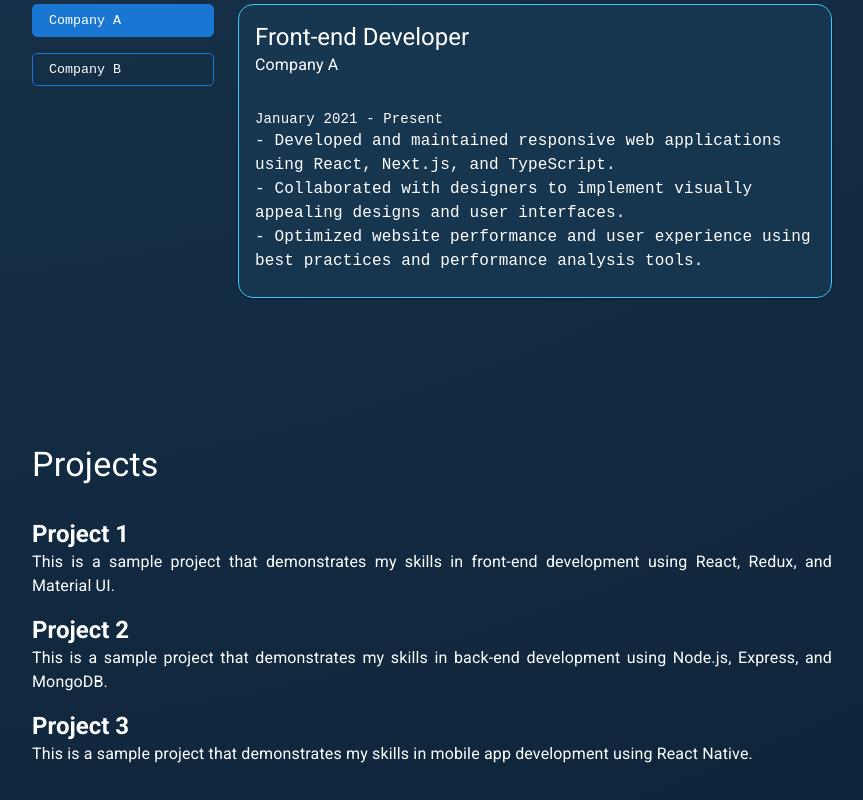
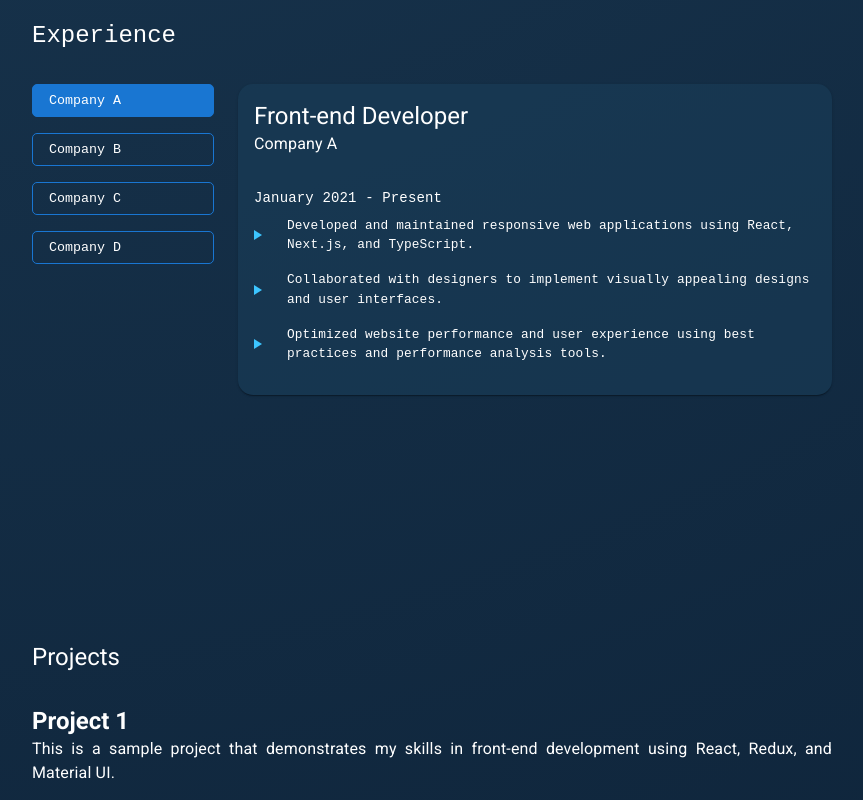
Before and after one commit to michinoins/portfolio, a Next.js app: page / in a window 1280 px wide. Shown: the part 1460-2260 px from the top of the page, without its empty margins (184-1047 px from the left). Built offline with nearby package versions, Linux system fonts and the light colour scheme.

Commit message:
fix: char size

```diff
--- a/pages/components/AboutSection.tsx
+++ b/pages/components/AboutSection.tsx
@@ -21,7 +21,7 @@ const Section = styled.section`
   align-items: center;
   padding: 3rem 0;
   opacity: ${({ isVisible }) => (isVisible ? 1 : 0)};
-  transition: opacity 2s ease-in-out;
+  transition: opacity 1.7s ease-in-out;
   margin: 50px 0;
 `;
 
@@ -97,7 +97,7 @@ const AboutSection: React.FC<AboutSectionProps> = ({ id }) => {
   return (
     <Section id={id} ref={ref} isVisible={isVisible}>
       <Content>
-        <SectionTitle variant="h4">About Me</SectionTitle>
+        <SectionTitle variant="h5">About Me</SectionTitle>
         <Paragraph>
           Hello! My name is Mikiya, and I'm a FullStack developer with a passion
           for creating beautiful, responsive, and user-friendly websites. I have
--- a/pages/components/ArticleSection.tsx
+++ b/pages/components/ArticleSection.tsx
@@ -12,7 +12,7 @@ const Section = styled.section`
   flex-wrap: wrap;
   padding: 3rem 0;
   opacity: ${({ isVisible }) => (isVisible ? 1 : 0)};
-  transition: opacity 2s ease-in-out;
+  transition: opacity 1.7s ease-in-out;
 `;
 
 const Content = styled.div`
@@ -108,7 +108,7 @@ const ArticleSection: React.FC<ArticleSectionProps> = ({ id }) => {
   return (
     <Section id={id} ref={ref} isVisible={isVisible}>
       <Content>
-        <SectionTitle variant="h4">Articles & Blogs</SectionTitle>
+        <SectionTitle variant="h5">Articles & Blogs</SectionTitle>
         <CardContainer>
           {articles.map((article, index) => (
             <StyledCard key={index}>
--- a/pages/components/ExperienceSection.tsx
+++ b/pages/components/ExperienceSection.tsx
@@ -12,6 +12,16 @@ const fadeInAnimation = keyframes`
     opacity: 1;
   }
 `;
+const switchAnimation = keyframes`
+  0% {
+    opacity: 0;
+    transform: translateY(20px);
+  }
+  100% {
+    opacity: 1;
+    transform: translateY(0);
+  }
+`;
 
 const Section = styled.section`
   display: flex;
@@ -19,9 +29,8 @@ const Section = styled.section`
   align-items: center;
   padding: 3rem 0;
   opacity: ${({ isVisible }) => (isVisible ? 1 : 0)};
-  transition: opacity 2s ease-in-out;
-  margin: 50px 0;
-
+  transition: opacity 1.7s ease-in-out;
+  margin: 150px 0;
 `;
 
 const Content = styled.div`
@@ -60,11 +69,10 @@ const CompanyButton = styled.button`
 `;
 
 const AnimatedCardContent = styled(CardContent)`
-  animation: 1s ${fadeInAnimation};
+  animation: 1s ${switchAnimation};
 `;
 
 const CustomCard = styled(Card)`
-  border: 1px solid #3cc5ff;
   background-color: rgba(26, 64, 93, 0.5);
   border-radius: 15px;
 `;
@@ -78,6 +86,26 @@ const CustomCardHeader = styled(CardHeader)`
   }
 `;
 
+const JobDescription = styled(Typography)`
+  display: flex;
+  align-items: center;
+  color: #ffffff;
+  font-family: "Roboto Mono", monospace;
+  padding: 0.5rem 0;
+  font-size: 0.8rem;
+
+  &::before {
+    content: "";
+    display: inline-block;
+    width: 0;
+    height: 0;
+    border-top: 5px solid transparent;
+    border-bottom: 5px solid transparent;
+    border-left: 8px solid #3cc5ff;
+    margin-right: 25px;
+  }
+`;
+
 interface ExperienceSectionProps {
   id: string;
 }
@@ -86,6 +114,7 @@ const ExperienceSection: React.FC<ExperienceSectionProps> = ({ id }) => {
   const { ref, inView } = useInView({
     threshold: 0.1,
   });
+
   const [isVisible, setIsVisible] = useState(false);
 
   useEffect(() => {
@@ -116,13 +145,33 @@ const ExperienceSection: React.FC<ExperienceSectionProps> = ({ id }) => {
         "Collaborated with front-end developers to integrate APIs with user interfaces.",
       ],
     },
+    {
+      name: "Company C",
+      position: "Back-end Developer",
+      period: "April 2020 - December 2020",
+      description: [
+        "Developed and maintained server-side applications using Node.js, Express, and MongoDB.",
+        "Implemented RESTful APIs for various web applications.",
+        "Collaborated with front-end developers to integrate APIs with user interfaces.",
+      ],
+    },
+    {
+      name: "Company D",
+      position: "Back-end Developer",
+      period: "April 2020 - December 2020",
+      description: [
+        "Developed and maintained server-side applications using Node.js, Express, and MongoDB.",
+        "Implemented RESTful APIs for various web applications.",
+        "Collaborated with front-end developers to integrate APIs with user interfaces.",
+      ],
+    },
   ];
   const selectedCompany = companies[selectedCompanyIndex];
 
   return (
     <Section id={id} ref={ref} isVisible={isVisible}>
       <Content>
-        <SectionTitle variant="h4">Experience</SectionTitle>
+        <SectionTitle variant="h5">Experience</SectionTitle>
         <Grid container spacing={3}>
           <Grid item xs={12} sm={4} md={3}>
             {companies.map((company, index) => (
@@ -153,16 +202,9 @@ const ExperienceSection: React.FC<ExperienceSectionProps> = ({ id }) => {
                   {selectedCompany.period}
                 </Typography>
                 {selectedCompany.description.map((item, index) => (
-                  <Typography
-                    key={index}
-                    variant="body1"
-                    style={{
-                      color: "#ffffff",
-                      fontFamily: '"Roboto Mono", monospace',
-                    }}
-                  >
-                    - {item}
-                  </Typography>
+                  <JobDescription key={index} variant="body1">
+                    {item}
+                  </JobDescription>
                 ))}
               </AnimatedCardContent>
             </CustomCard>
--- a/pages/components/ProjectSection.tsx
+++ b/pages/components/ProjectSection.tsx
@@ -19,8 +19,8 @@ const Section = styled.section`
   align-items: center;
   padding: 3rem 0;
   opacity: ${({ isVisible }) => (isVisible ? 1 : 0)};
-  transition: opacity 2s ease-in-out;
-  margin: 50px 0;
+  transition: opacity 1.7s ease-in-out;
+  margin: 150px 0;
 `;
 
 const Content = styled.div`
@@ -103,7 +103,7 @@ const ProjectSection: React.FC<ProjectSectionProps> = ({ id }) => {
   return (
     <Section id={id} ref={ref} isVisible={isVisible}>
       <Content>
-        <SectionTitle variant="h4">Projects</SectionTitle>
+        <SectionTitle variant="h5">Projects</SectionTitle>
         <List>
           {projects.map((project, index) => (
             <ListItem key={index}>
```
